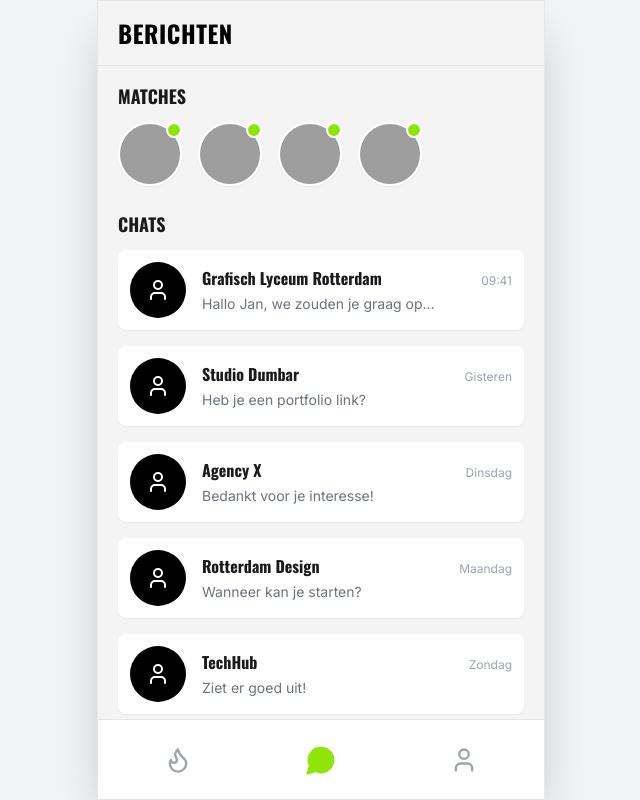
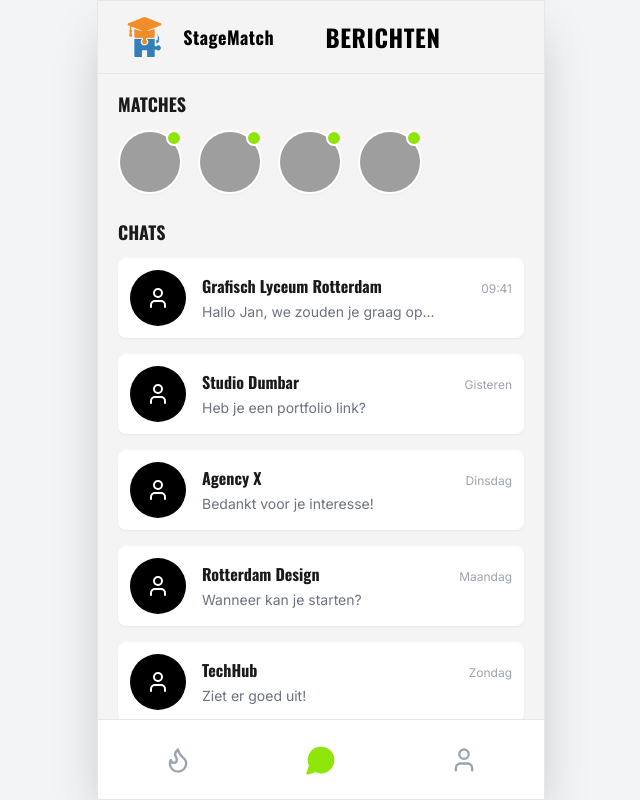
Before and after one commit to loos-glr/StageMatch, a Vue app in the folder app/: page / in a window 1280 px wide. Both pictures are taken after a click on the button 639 px from the left and 759 px from the top of the page. Shown: the whole page, without its empty margins (319-959 px from the left). Built offline with nearby package versions, Linux system fonts and the light colour scheme; grey boxes are pictures that could not be loaded.

Commit message:
chore: use attached StageMatch logo and update header layout

```diff
--- a/app/src/components/HeaderComp.vue
+++ b/app/src/components/HeaderComp.vue
@@ -1,6 +1,15 @@
 <template>
   <header class="px-5 py-4 bg-[#F4F4F4] flex justify-between items-center sticky top-0 z-10 border-b border-gray-200">
-    <h1 class="font-oswald font-bold text-2xl uppercase tracking-wide text-black">{{ title }}</h1>
+    <div class="flex items-center gap-3">
+      <img src="/logo-stagematch.png" alt="StageMatch" class="h-10 w-auto object-contain" />
+      <span class="font-oswald font-bold text-lg tracking-wide text-black">StageMatch</span>
+    </div>
+
+    <div class="flex-1 text-center">
+      <h1 v-if="title" class="font-oswald font-bold text-2xl uppercase tracking-wide text-black">{{ title }}</h1>
+    </div>
+
+    <div class="w-8" />
   </header>
 </template>
 
--- a/app/src/views/HomeView.vue
+++ b/app/src/views/HomeView.vue
@@ -2,9 +2,9 @@
   <div class="h-[calc(100%-80px)] w-full overflow-hidden">
     <div class="flex flex-col h-full bg-[#F4F4F4]">
       <div class="px-5 py-3 flex justify-between items-center bg-[#F4F4F4]">
-        <div class="flex items-center gap-1">
-          <svg xmlns="http://www.w3.org/2000/svg" width="24" height="24" viewBox="0 0 24 24" fill="none" stroke="#8fe507" stroke-width="2" stroke-linecap="round" stroke-linejoin="round"><path d="m4 6 8-4 8 4"/><path d="m18 10 4 2v8a2 2 0 0 1-2 2H4a2 2 0 0 1-2-2v-8l4-2"/><path d="M14 22v-4a2 2 0 0 0-2-2v0a2 2 0 0 0-2 2v4"/><path d="M18 5v17"/><path d="M6 5v17"/><circle cx="12" cy="9" r="2"/></svg>
-          <span class="font-oswald font-bold text-sm tracking-wide">StageMatch</span>
+        <div class="flex items-center gap-3">
+          <img src="/logo-stagematch.png" alt="StageMatch" class="h-10 w-auto object-contain" />
+          <span class="font-oswald font-bold text-lg tracking-wide">StageMatch</span>
         </div>
         <div class="w-10 h-10 bg-black rounded-full flex items-center justify-center text-lime">
           <svg xmlns="http://www.w3.org/2000/svg" width="20" height="20" viewBox="0 0 24 24" fill="none" stroke="currentColor" stroke-width="2" stroke-linecap="round" stroke-linejoin="round"><path d="M19 21v-2a4 4 0 0 0-4-4H9a4 4 0 0 0-4 4v2"/><circle cx="12" cy="7" r="4"/></svg>
```
Also changed, not shown: app/assets/images/logo-stagematch.png (deleted), app/public/logo-stagematch.png (added).
